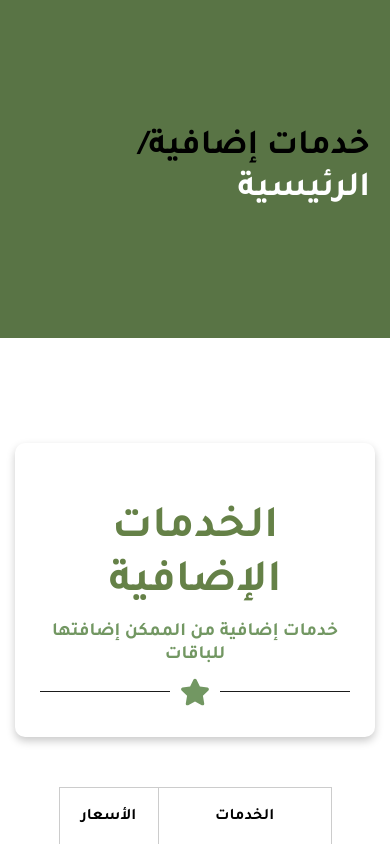
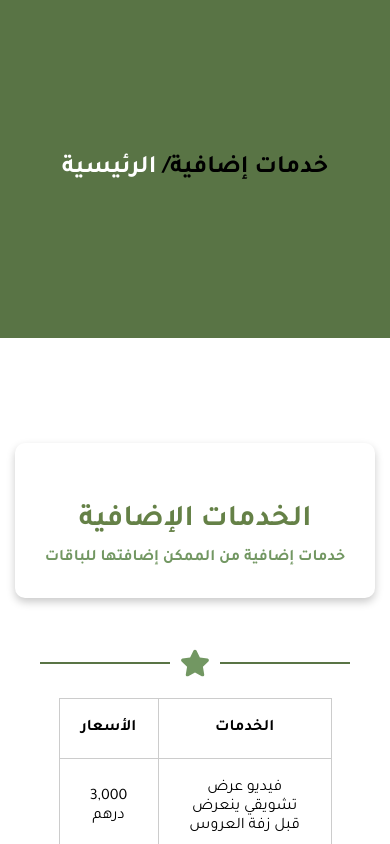
Before and after one commit to nevengh/AsiaBarakatyWeeding, a React (Vite) app: page /extraServices in a window 390 px wide. Shown: the top 844 px of the page. Built offline with nearby package versions, Linux system fonts and the light colour scheme.

Commit message:
edite some size in section header

```diff
--- a/src/Pages/ExtraService/ExtraService.css
+++ b/src/Pages/ExtraService/ExtraService.css
@@ -52,15 +52,20 @@ td {
 .camera_icon svg {
   color: var(--secondary_color);
 }
-.left_line,
-.right_line {
-  width: 100px;
+.ExtraService .left_line,
+.ExtraService .right_line {
+  width: 150px;
   height: 2px;
   background-color: var(--secondary_color);
 }
 
+
+
+
+
 @media(max-width:425px){
   .section_header{
     width: 360px !important;
+    padding: 30px 20px;
   }
 }
--- a/src/Pages/ExtraService/ExtraService.jsx
+++ b/src/Pages/ExtraService/ExtraService.jsx
@@ -58,12 +58,12 @@ const ExtraService = () => {
       <div className="section_header">
         <h1 className="title_header"> الخدمات الإضافية</h1>
         <h3 className="sub_title"> خدمات إضافية من الممكن إضافتها للباقات</h3>
+      </div>
         <div className="camera_icon">
           <div className="left_line"></div>
           <FaStar />
           <div className="right_line"></div>
         </div>
-      </div>
       <div className="table-container" ref={tableRef}>
         <motion.table
           variants={tableVariants}
--- a/src/components/Hero/Hero.css
+++ b/src/components/Hero/Hero.css
@@ -7,7 +7,7 @@
     height: 40vh;
 }
 .hero h2{
-    font-size: 35px;
+    font-size: 25px;
 }
 .hero h2 a{
     text-decoration: none;
--- a/src/components/SixHourOffer/SixHourOffer.css
+++ b/src/components/SixHourOffer/SixHourOffer.css
@@ -68,6 +68,17 @@
         height: 1px;
         background-color: var(--black-color);
     }
+    .title_header {
+        font-size: 30px;
+        color: var(--green_color);
+        text-align: center;
+        margin-top: 30px;
+      }
+      .sub_title{
+        text-align: center;
+        color: var(--subGreen_color);
+        font-size: 16px;
+    }
 }
 @media (max-width:465px){
     .left_line,.right_line{
```
